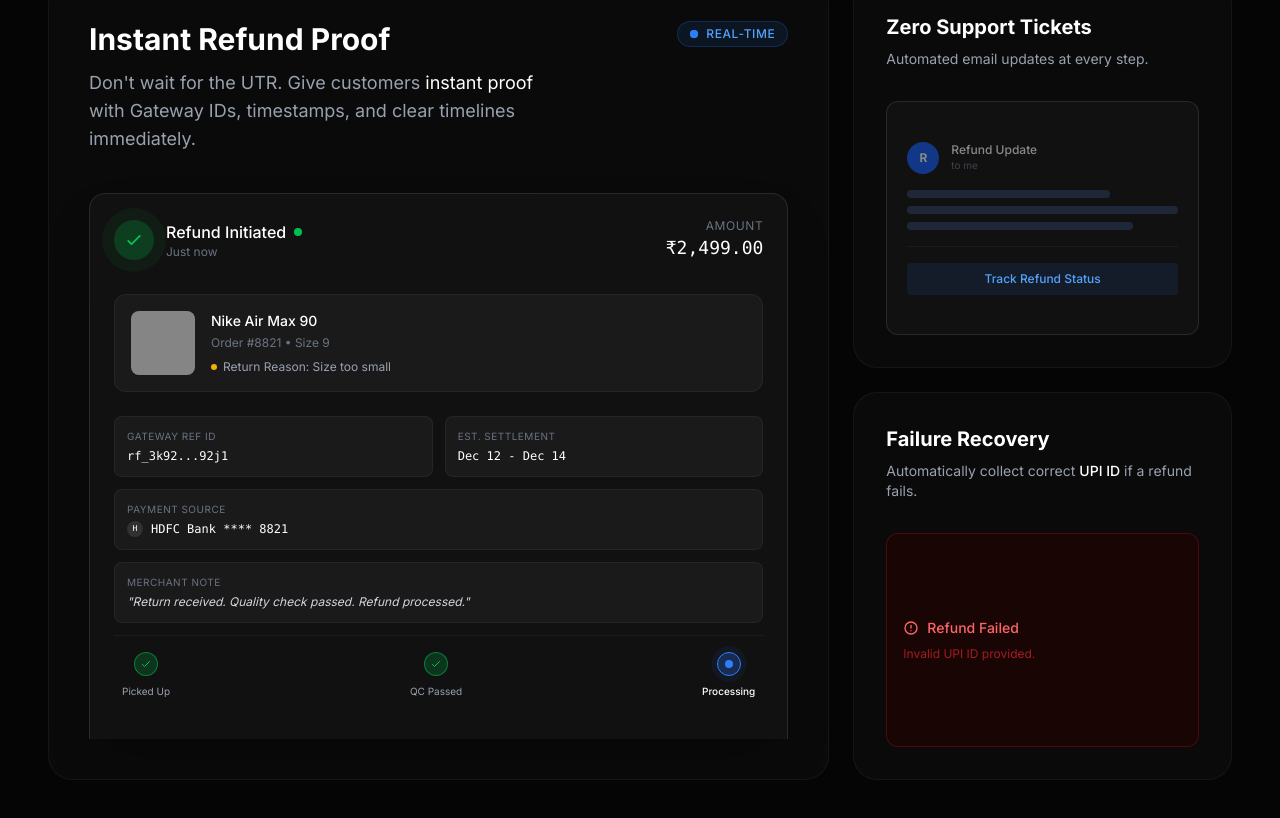
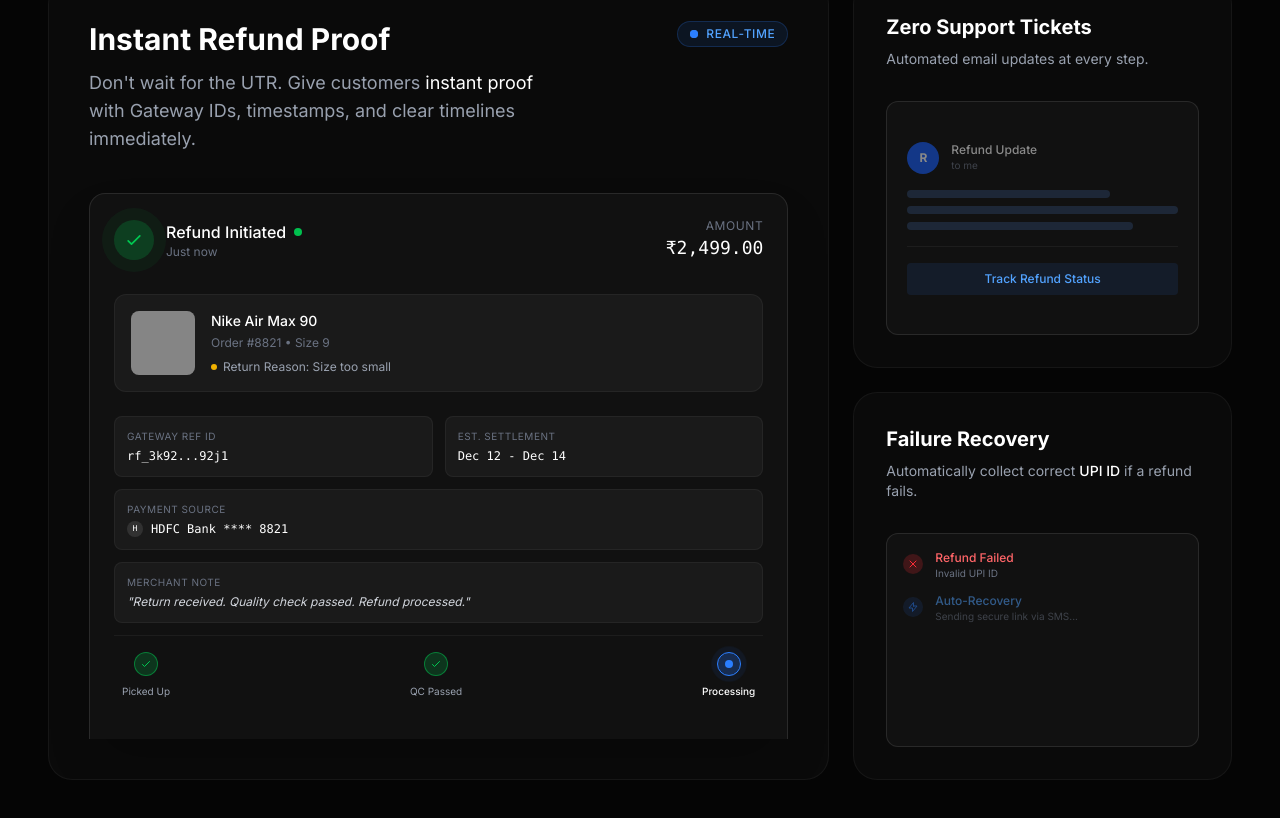
Before and after one commit to ryyt-masterspace/Ryyt_workspace, a Next.js app in the folder refund-app/: page / in a window 1280 px wide. Shown: the part 2690-3508 px from the top of the page. Built offline with nearby package versions, Linux system fonts and the light colour scheme; grey boxes are pictures that could not be loaded.

Commit message:
Auto-sync: 03-12-2025 22:47:11.26

```diff
--- a/refund-app/src/components/FeaturesBento.tsx
+++ b/refund-app/src/components/FeaturesBento.tsx
@@ -188,25 +188,46 @@ export default function FeaturesBento() {
                             </p>
                         </div>
 
-                        {/* Visual: Failure -> Success Input */}
-                        <div className="flex-1 relative mt-4">
-                            {/* State 1: Failed (Visible initially) */}
-                            <div className="absolute inset-0 bg-[#1A0505] border border-red-500/20 rounded-xl p-4 flex flex-col justify-center group-hover:opacity-0 transition-opacity duration-300">
-                                <div className="flex items-center gap-2 text-red-400 text-sm font-medium mb-2">
-                                    <svg className="w-4 h-4" fill="none" viewBox="0 0 24 24" stroke="currentColor">
-                                        <path strokeLinecap="round" strokeLinejoin="round" strokeWidth={2} d="M12 8v4m0 4h.01M21 12a9 9 0 11-18 0 9 9 0 0118 0z" />
-                                    </svg>
-                                    Refund Failed
+                        {/* Visual: Live Activity Feed */}
+                        <div className="flex-1 relative mt-4 bg-[#111] rounded-xl border border-white/10 p-4 overflow-hidden">
+                            <div className="space-y-3">
+                                {/* Step 1: Failure (Always Visible) */}
+                                <div className="flex items-start gap-3">
+                                    <div className="mt-1 w-5 h-5 rounded-full bg-red-500/20 flex items-center justify-center flex-shrink-0">
+                                        <svg className="w-3 h-3 text-red-500" fill="none" viewBox="0 0 24 24" stroke="currentColor">
+                                            <path strokeLinecap="round" strokeLinejoin="round" strokeWidth={2} d="M6 18L18 6M6 6l12 12" />
+                                        </svg>
+                                    </div>
+                                    <div>
+                                        <div className="text-xs text-red-400 font-medium">Refund Failed</div>
+                                        <div className="text-[10px] text-gray-500">Invalid UPI ID</div>
+                                    </div>
                                 </div>
-                                <div className="text-xs text-red-500/60">Invalid UPI ID provided.</div>
-                            </div>
 
-                            {/* State 2: Success Input (Visible on Hover) */}
-                            <div className="absolute inset-0 bg-[#051A05] border border-green-500/20 rounded-xl p-4 flex flex-col justify-center opacity-0 group-hover:opacity-100 transition-opacity duration-300">
-                                <div className="text-xs text-green-400 mb-2 font-medium">✓ Secure Link Sent</div>
-                                <div className="bg-[#0A0A0A] border border-white/10 rounded px-3 py-2 flex items-center justify-between">
-                                    <div className="text-xs text-white">shuva@okhdfcbank</div>
-                                    <div className="w-2 h-2 bg-green-500 rounded-full animate-pulse"></div>
+                                {/* Step 2: Sending Link (Animated) */}
+                                <div className="flex items-start gap-3 opacity-50 group-hover:opacity-100 transition-opacity duration-500 delay-100">
+                                    <div className="mt-1 w-5 h-5 rounded-full bg-blue-500/20 flex items-center justify-center flex-shrink-0">
+                                        <svg className="w-3 h-3 text-blue-500" fill="none" viewBox="0 0 24 24" stroke="currentColor">
+                                            <path strokeLinecap="round" strokeLinejoin="round" strokeWidth={2} d="M13 10V3L4 14h7v7l9-11h-7z" />
+                                        </svg>
+                                    </div>
+                                    <div>
+                                        <div className="text-xs text-blue-400 font-medium">Auto-Recovery</div>
+                                        <div className="text-[10px] text-gray-500">Sending secure link via SMS...</div>
+                                    </div>
+                                </div>
+
+                                {/* Step 3: Success (Animated) */}
+                                <div className="flex items-start gap-3 opacity-0 group-hover:opacity-100 transition-opacity duration-500 delay-300 translate-y-2 group-hover:translate-y-0">
+                                    <div className="mt-1 w-5 h-5 rounded-full bg-green-500/20 flex items-center justify-center flex-shrink-0">
+                                        <svg className="w-3 h-3 text-green-500" fill="none" viewBox="0 0 24 24" stroke="currentColor">
+                                            <path strokeLinecap="round" strokeLinejoin="round" strokeWidth={2} d="M5 13l4 4L19 7" />
+                                        </svg>
+                                    </div>
+                                    <div>
+                                        <div className="text-xs text-green-400 font-medium">Customer Updated</div>
+                                        <div className="text-[10px] text-gray-500">shuva@okhdfcbank</div>
+                                    </div>
                                 </div>
                             </div>
                         </div>
```
